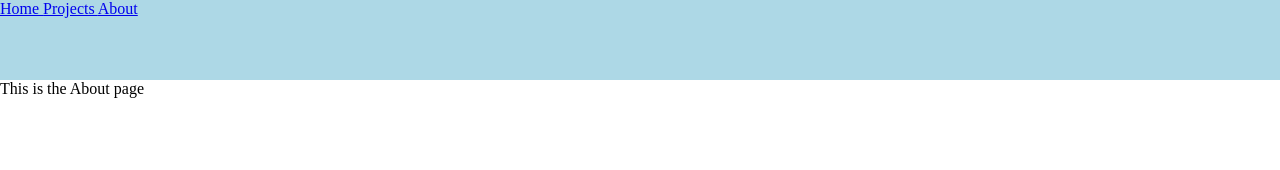
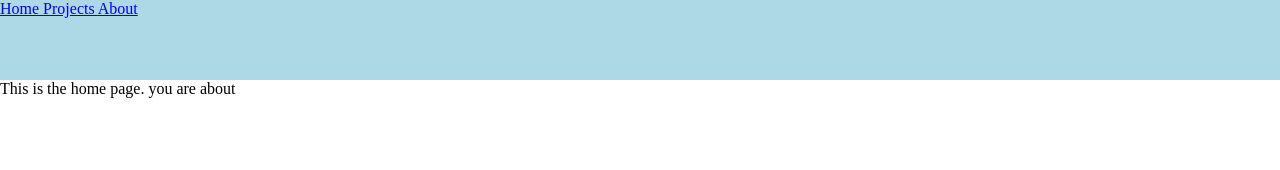
Before and after one commit to andydangit/React-Hook, a React (Create React App) app: page /about in a window 1280 px wide. Shown: the top 170 px of the page. Built offline with nearby package versions, Linux system fonts and the light colour scheme.

Commit message:
add useParams

```diff
--- a/src/App.jsx
+++ b/src/App.jsx
@@ -18,7 +18,7 @@ function App() {
     </div>
 
     <Switch>
-      <Route path="/" exact component={Home}/>
+      <Route path="/:name" exact component={Home}/>
       <Route path="/projects" exact component={Projects}/>
       <Route path="/about" exact component={About}/>
       <Route path="*" exact component={PageNotFound}/>
--- a/src/pages/Home.jsx
+++ b/src/pages/Home.jsx
@@ -1,9 +1,13 @@
-import React from 'react'
+import React from 'react';
+import { useParams} from 'react-router-dom';
 
 function Home() {
+
+    let { name } = useParams();
+
     return (
         <div>
-           This is the home page
+           This is the home page. you are { name }
         </div>
     )
 }
```
